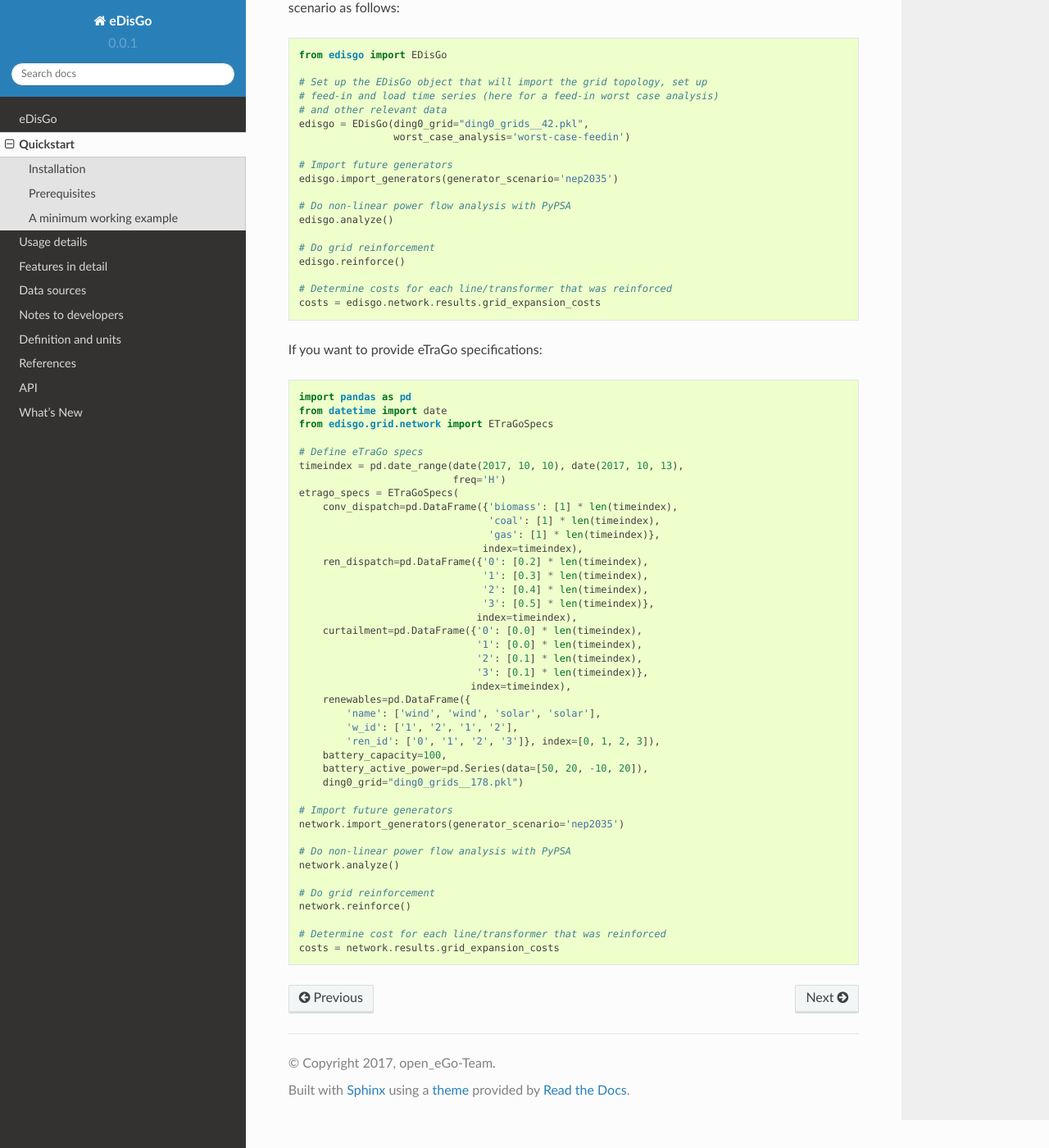
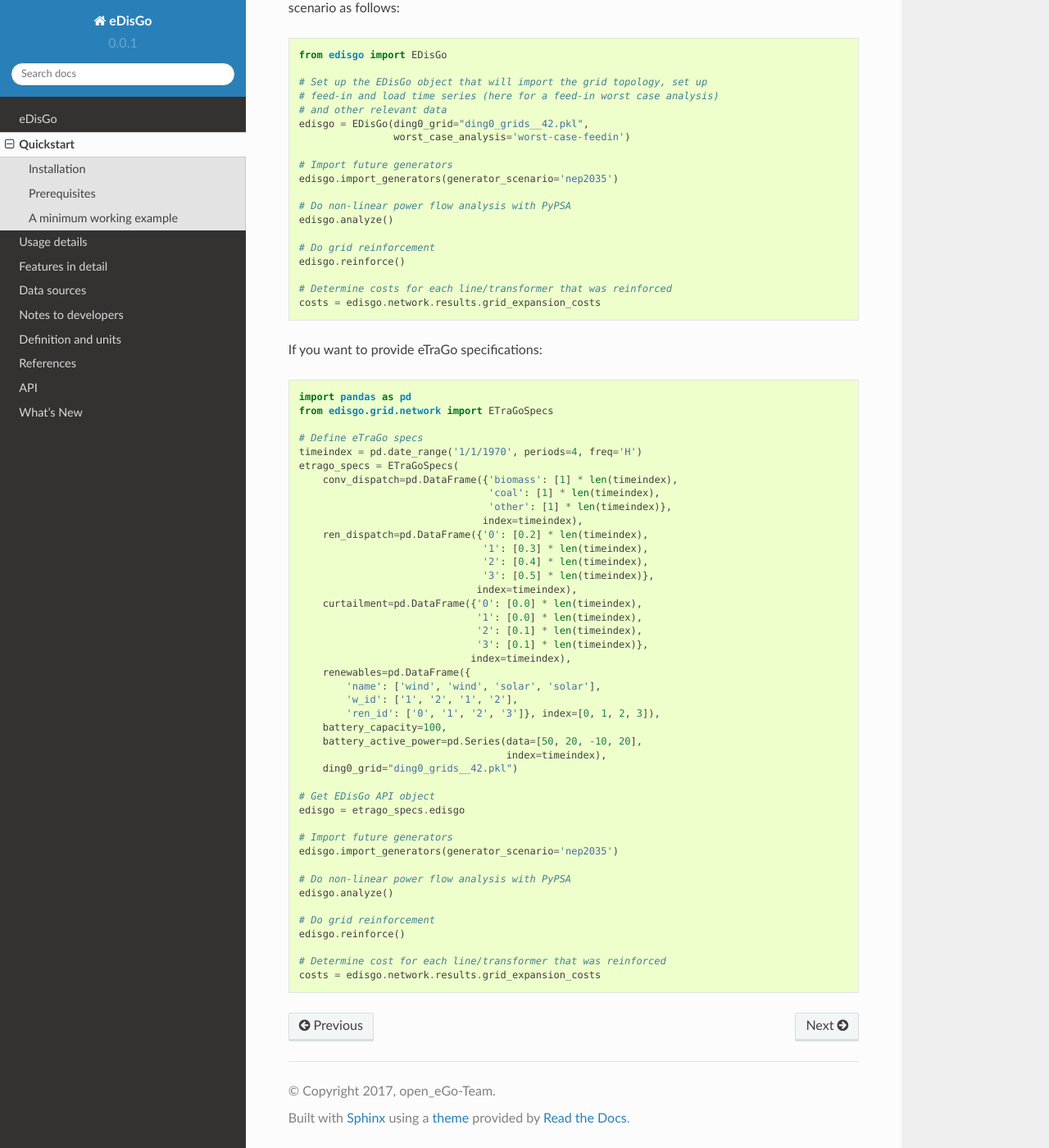
Before and after one commit to openego/eDisGo, a Sphinx documentation site: the page built from doc/quickstart.rst, in a window 1280 px wide and 1400 px high, scrolled down 1007 px. Shown: the whole window at 82% size. Built offline with Sphinx 7.4.7 and the Read the Docs theme 2.0.0, drawn with Linux system fonts in a browser that asks for light colours; formulas are drawn with MathJax 3.

Commit message:
Adapt documentation of etrago specs

```diff
--- a/doc/quickstart.rst
+++ b/doc/quickstart.rst
@@ -80,16 +80,14 @@ If you want to provide eTraGo specifications:
 .. code-block:: python
 
     import pandas as pd
-    from datetime import date
     from edisgo.grid.network import ETraGoSpecs
 
     # Define eTraGo specs
-    timeindex = pd.date_range(date(2017, 10, 10), date(2017, 10, 13),
-                              freq='H')
+    timeindex = pd.date_range('1/1/1970', periods=4, freq='H')
     etrago_specs = ETraGoSpecs(
 	conv_dispatch=pd.DataFrame({'biomass': [1] * len(timeindex),
 				    'coal': [1] * len(timeindex),
-				    'gas': [1] * len(timeindex)},
+				    'other': [1] * len(timeindex)},
 			           index=timeindex),
 	ren_dispatch=pd.DataFrame({'0': [0.2] * len(timeindex),
 			           '1': [0.3] * len(timeindex),
@@ -106,17 +104,21 @@ If you want to provide eTraGo specifications:
 	    'w_id': ['1', '2', '1', '2'],
 	    'ren_id': ['0', '1', '2', '3']}, index=[0, 1, 2, 3]),
 	battery_capacity=100,
-	battery_active_power=pd.Series(data=[50, 20, -10, 20]),
-        ding0_grid="ding0_grids__178.pkl")
+	battery_active_power=pd.Series(data=[50, 20, -10, 20],
+			               index=timeindex),
+        ding0_grid="ding0_grids__42.pkl")
+
+    # Get EDisGo API object
+    edisgo = etrago_specs.edisgo
 
     # Import future generators
-    network.import_generators(generator_scenario='nep2035')
+    edisgo.import_generators(generator_scenario='nep2035')
 
     # Do non-linear power flow analysis with PyPSA
-    network.analyze()
+    edisgo.analyze()
 
     # Do grid reinforcement
-    network.reinforce()
+    edisgo.reinforce()
 
     # Determine cost for each line/transformer that was reinforced
-    costs = network.results.grid_expansion_costs
+    costs = edisgo.network.results.grid_expansion_costs
```
